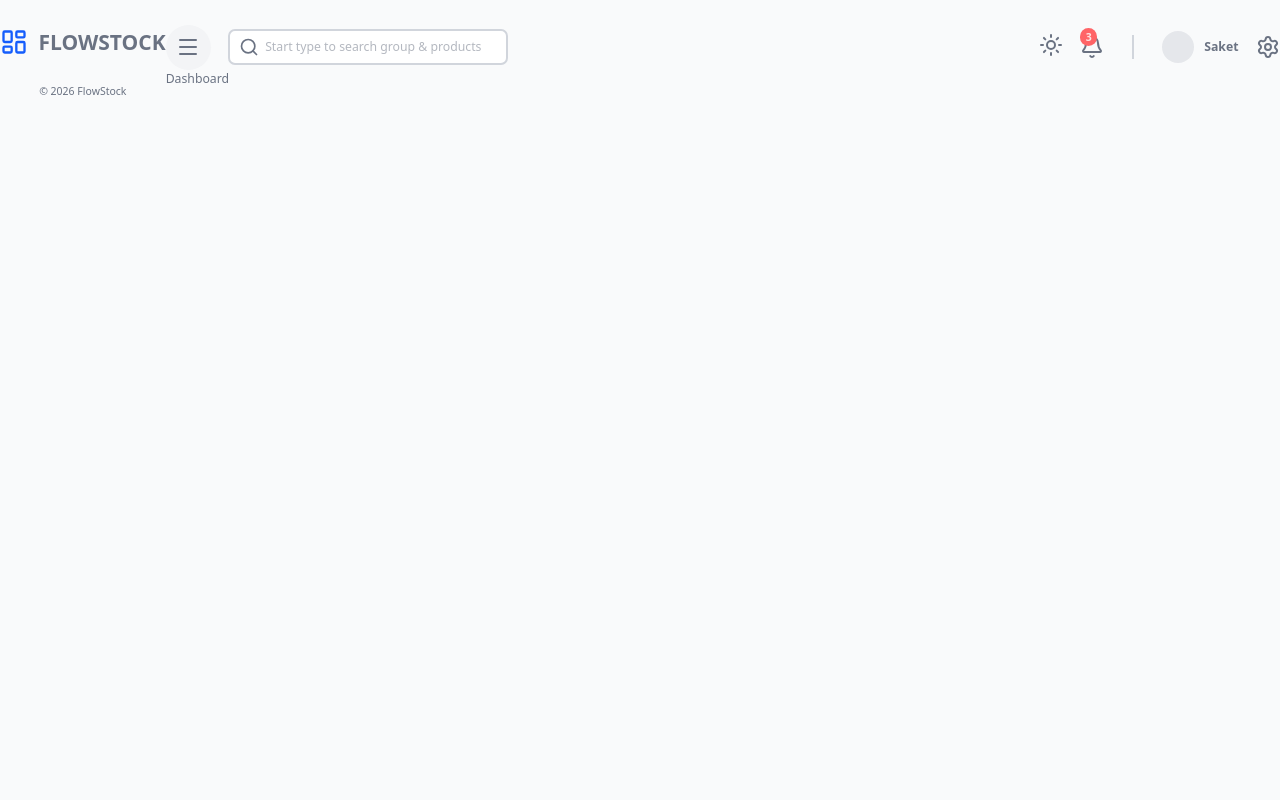
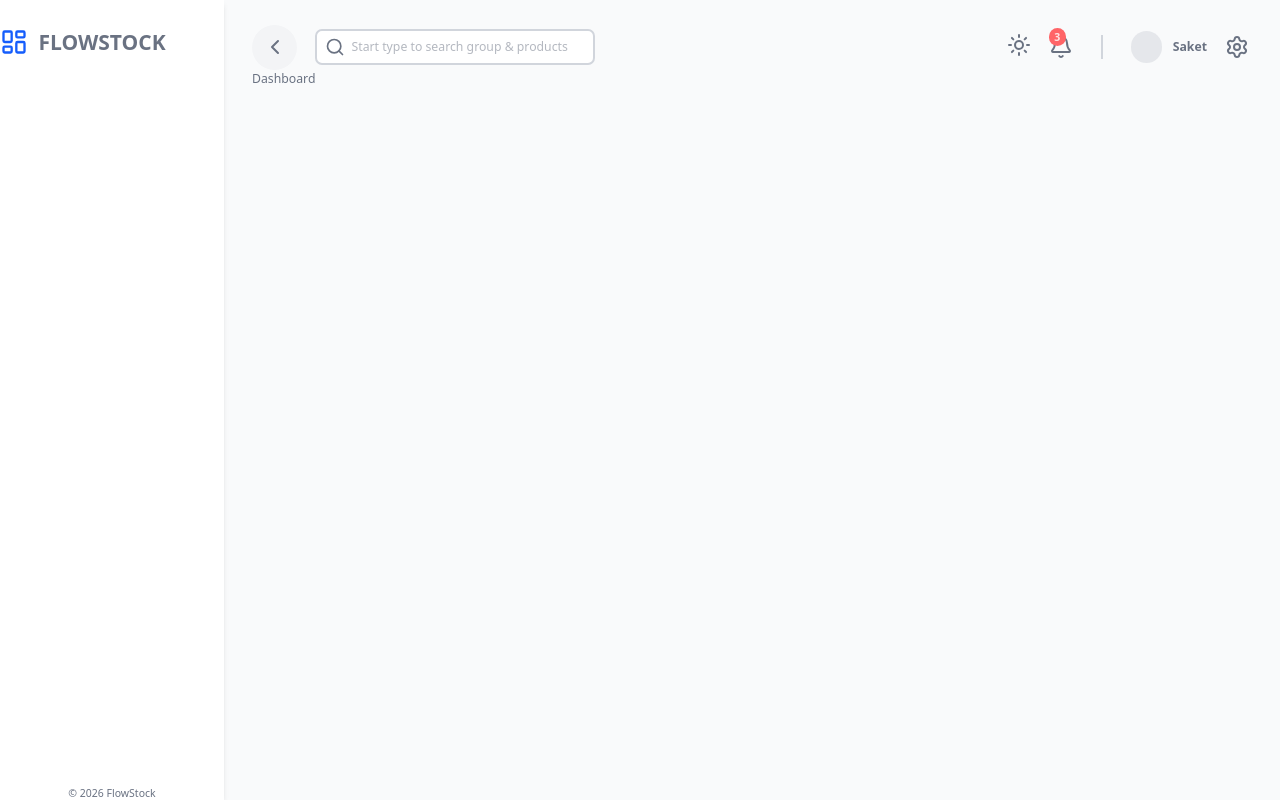
Before and after one commit to saketgoswami09/inventory, a Next.js app in the folder client/: page /dashboard in a window 1280 px wide. Built offline with nearby package versions, Linux system fonts and the light colour scheme; no server answers.

Commit message:
feat: connect Sidebar to Redux for collapse toggle

```diff
--- a/client/app/(components)/Navbar/index.tsx
+++ b/client/app/(components)/Navbar/index.tsx
@@ -1,18 +1,28 @@
 "use client";
 
-import { Bell, Menu, Search, Settings, Sun } from "lucide-react";
+import { setIsSidebarCollapsed } from "@/app/state";
+import { Bell, ChevronLeft, Menu, Search, Settings, Sun } from "lucide-react";
 import Link from "next/link";
+import { useDispatch, useSelector } from "react-redux";
 
 const Navbar = () => {
+  const dispatch = useDispatch();
+  const isSisebarCollapsed = useSelector(
+    (state) => state.global.isSidebarCollasped,
+  );
+
+  const toggleSidebar = () => {
+    dispatch(setIsSidebarCollapsed(!isSisebarCollapsed));
+  };
   return (
     <div className="flex justify-between items-center">
       {/* left side */}
       <div className="flex justify-between items-center gap-5">
         <button
           className="px-3 py-3 bg-gray-100 rounded-full hover:bg-blue-100 "
-          onClick={() => {}}
+          onClick={toggleSidebar}
         >
-          <Menu />
+          <ChevronLeft />
         </button>
 
         <div className="relative ">
--- a/client/app/(components)/Sidebar/index.tsx
+++ b/client/app/(components)/Sidebar/index.tsx
@@ -1,15 +1,31 @@
 "use client";
+import { setIsSidebarCollapsed } from "@/app/state";
 import { LayoutDashboard, Menu } from "lucide-react";
+import { useDispatch, useSelector } from "react-redux";
 
 const Sidebar = () => {
+  const dispatch = useDispatch();
+  const isSisebarCollapsed = useSelector(
+    (state) => state.global.isSidebarCollasped,
+  );
+
+  const toggleSidebar = () => {
+    dispatch(setIsSidebarCollapsed(!isSisebarCollapsed));
+  };
+
+  const sidebarClassName = `fixed flex flex-col ${
+    isSisebarCollapsed ? "w-0 md:w-16" : "w-72 md:w-64"
+  }  bg-white transition-all duration overflow-hidden h-full shadow-md z-40`;
   return (
-    <div>
+    <div className={sidebarClassName}>
       <div className="flex gap-3 justify-between md:justify-normal items-center pt-8">
-        <div><LayoutDashboard className="w-8 h-8 text-blue-600" /></div>
+        <div>
+          <LayoutDashboard className="w-8 h-8 text-blue-600" />
+        </div>
         <h1 className="font-extrabold text-2xl">FLOWSTOCK</h1>
         <button
           className="md:hidden px-3 py-3 bg-gray-100 rounded-full hover:bg-blue-100"
-          onClick={() => {}}
+          onClick={toggleSidebar}
         >
           <Menu className="w-4 h-4" />
         </button>
--- a/client/app/dashboardWrapper.tsx
+++ b/client/app/dashboardWrapper.tsx
@@ -1,16 +1,45 @@
+"use client";
+
+import { useSelector } from "react-redux";
 import Navbar from "./(components)/Navbar";
 import Sidebar from "./(components)/Sidebar";
+import StoreProvider from "./redux";
+import { useEffect } from "react";
 
-const DashboardWrapper = ({ children }: { children: React.ReactNode }) => {
+const DashboardLayout = ({ children }: { children: React.ReactNode }) => {
+  const isSidebarCollasped = useSelector(
+    (state) => state.global.isSidebarCollasped,
+  );
+  const isDarkMode = useSelector((state) => state.global.isDarkMode);
+
+  useEffect(() => {
+    if (isDarkMode) {
+      document.documentElement.classList.add("dark");
+    } else {
+      document.documentElement.classList.add("light");
+    }
+  });
+
   return (
-    <div className={`dark flex bg-gray-50 text-gray-500 w-full min-h-screen`}>
+    <div
+      className={`${isDarkMode ? "dark" : "light"} flex bg-gray-50 text-gray-500 w-full min-h-screen`}
+    >
       <Sidebar />
-      <main className={`flex flex-col w-full h-full py-7`}>
+      <main
+        className={`flex flex-col w-full h-full py-7 px-9 bg-gray-50 ${isSidebarCollasped ? "md:pl-24" : "md:pl-72"}  `}
+      >
         <Navbar />
         {children}
       </main>
     </div>
   );
 };
+const DashboardWrapper = ({ children }: { children: React.ReactNode }) => {
+  return (
+    <StoreProvider>
+      <DashboardLayout> {children}</DashboardLayout>
+    </StoreProvider>
+  );
+};
 
 export default DashboardWrapper;
--- a/client/app/redux.tsx
+++ b/client/app/redux.tsx
@@ -6,8 +6,8 @@ import {
   useSelector,
   Provider,
 } from "react-redux";
-import globalReducer from "@/state";
-import { api } from "@/state/api";
+import globalReducer from "./state/index";
+import { api } from "./state/api";
 import { setupListeners } from "@reduxjs/toolkit/query";
 
 import {
--- /dev/null
+++ b/client/app/state/api.ts
@@ -0,0 +1,9 @@
+import { createApi, fetchBaseQuery } from "@reduxjs/toolkit/query";
+
+export const api = createApi({
+  baseQuery: fetchBaseQuery({ baseUrl: process.env.NEXT_PUBLIC_API_BASE_URL }),
+  reducerPath: "api",
+  tagTypes: [],
+  endpoints: (build) => ({}),
+});
+export const {} = api;
```
